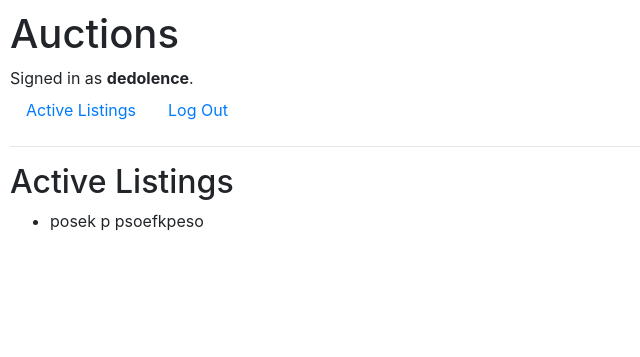
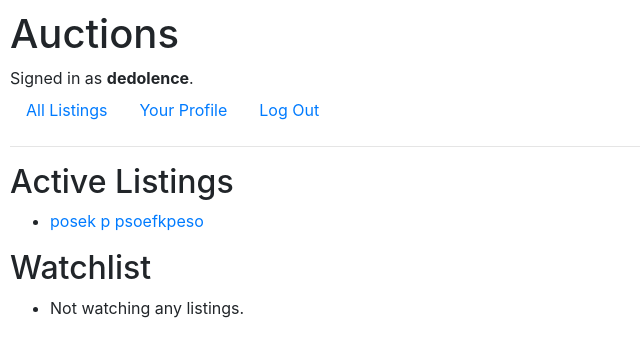
Before and after one commit to dedolence/cs50w, a Django app: page / in a window 1280 px wide. Shown: the top 357 px of the page, without its empty margins (0-640 px from the left). Run offline with Django 3.2, Linux system fonts and the light colour scheme; a user stored in the database is signed in; data comes from the database, SQL or seed files in the repository; both versions use the stored data as it was after the commit; data that the repository does not hold is empty; some libraries are stand-ins or nearby versions.

Commit message:
switch computers

```diff
--- a/commerce/auctions/admin.py
+++ b/commerce/auctions/admin.py
@@ -1,5 +1,5 @@
 from django.contrib import admin
-from .models import User, Listing, Bid, Comment, Category
+from .models import User, Listing, Bid, Comment, Category, Watchlist
 
 # Register your models here.
 admin.site.register(User)
@@ -7,3 +7,4 @@ admin.site.register(Listing)
 admin.site.register(Bid)
 admin.site.register(Comment)
 admin.site.register(Category)
+admin.site.register(Watchlist)
--- a/commerce/auctions/models.py
+++ b/commerce/auctions/models.py
@@ -13,7 +13,7 @@ class Listing(models.Model):
     starting_bid = models.IntegerField(null=True, blank=False)
     user = models.ForeignKey(User, on_delete=PROTECT, related_name='listings', null=True)
     winner = models.ForeignKey(User, on_delete=PROTECT, related_name='won_listings', null=True, blank=True)
-    category = models.ForeignKey('Category', on_delete=CASCADE, related_name='category_listings', null=True, blank=True)
+    category = models.ForeignKey('Category', on_delete=CASCADE, related_name='category_listings', null=True, blank=False)
     timestamp = models.DateTimeField(auto_now_add=True, null=True)
     Comment = models.ManyToManyField('Comment', null=True, blank=True)
 
@@ -36,3 +36,10 @@ class Category(models.Model):
 
     def __str__(self):
         return f"Category: {self.content}"
+
+class Watchlist(models.Model):
+    user = models.ForeignKey(User, on_delete=CASCADE, related_name='watchlist')
+    listing = models.ForeignKey(Listing, on_delete=CASCADE, related_name='being_watched_by')
+
+    def __str__(self):
+        return f"Watching: {self.listing}"
--- a/commerce/auctions/templates/auctions/index.html
+++ b/commerce/auctions/templates/auctions/index.html
@@ -6,8 +6,8 @@
     {% if user.is_authenticated %}
 
         <ul>
-        {% for listing in listings %}
-            <li>{{ listing.title }}</li>
+        {% for listing in active_listings %}
+            <li><a href="listings/{{ listing.id }}">{{ listing.title }}</a></li>
         {% endfor %}
         </ul>
 
@@ -16,4 +16,18 @@
         <p>Or <a href="{% url 'register' %}">register</a> for a free account.
     {% endif %}
 
+    <h2>Watchlist</h2>
+
+        {% if user.is_authenticated %}
+
+            <ul>
+                {% for watching in watchlist %}
+                    <li><a href="listings/{{ watching.id }}">{{ watching.title }}</a>: {{ watching.description }}</li>
+                {% empty %}
+                    <li>Not watching any listings.
+                {% endfor %}
+            </ul>
+
+        {% endif %}
+
 {% endblock %}
--- a/commerce/auctions/templates/auctions/layout.html
+++ b/commerce/auctions/templates/auctions/layout.html
@@ -18,9 +18,12 @@
         </div>
         <ul class="nav">
             <li class="nav-item">
-                <a class="nav-link" href="{% url 'index' %}">Active Listings</a>
+                <a class="nav-link" href="{% url 'all_listings' %}">All Listings</a>
             </li>
             {% if user.is_authenticated %}
+                <li class="nav-item">
+                    <a class="nav-link" href="{% url 'index' %}">Your Profile</a>
+                </li>
                 <li class="nav-item">
                     <a class="nav-link" href="{% url 'logout' %}">Log Out</a>
                 </li>
--- a/commerce/auctions/urls.py
+++ b/commerce/auctions/urls.py
@@ -3,8 +3,12 @@ from django.urls import path
 from . import views
 
 urlpatterns = [
-    path("", views.index, name="index"),
+    path("", views.index, name="index"),        # the user's page
     path("login", views.login_view, name="login"),
     path("logout", views.logout_view, name="logout"),
-    path("register", views.register, name="register")
+    path("register", views.register, name="register"),
+    path("listings/", views.listings, name="all_listings"),     # django automatically appends a / if it's left out, which is convenient. so /listings works as well as /listings/
+    path("listings/<int:listing_id>", views.listing_page, name="listing"),
+    path("categories/", views.categories, name="categories"),
+    path("categories/<category>", views.category, name="category")
 ]
--- a/commerce/auctions/views.py
+++ b/commerce/auctions/views.py
@@ -4,13 +4,14 @@ from django.http import HttpResponse, HttpResponseRedirect
 from django.shortcuts import render
 from django.urls import reverse
 
-from .models import User, Listing, Bid, Comment, Category
-
+from .models import User, Listing, Bid, Comment, Category, Watchlist
 
 def index(request):
-    listings = Listing.objects.filter(user_id=request.user.id)
+    active_listings = Listing.objects.filter(user_id=request.user.id)
+
     return render(request, "auctions/index.html", {
-        'listings': listings
+        'active_listings': active_listings,
+        'watchlist': getWatchlist(request.user.id)
     })
 
 
@@ -64,3 +65,41 @@ def register(request):
         return HttpResponseRedirect(reverse("index"))
     else:
         return render(request, "auctions/register.html")
+
+
+def listings(request):
+    return render(request, "auctions/listings.html", {
+        "listings": Listing.objects.all()
+    })
+
+def listing_page(request, listing_id):
+    return render(request, "auctions/listing.html", {
+        'listing': Listing.objects.get(pk=listing_id)
+    })
+
+def categories(request):
+    return render(request, "auctions/categories.html", {
+        'categories': Category.objects.all()
+    })
+
+def category(request, category):
+    category_listings = Category.objects.filter(content__iexact=category)       # content is the column, __iexact is a case-insensitive LIKE query
+    return render(request, "auctions/category.html", {
+        "category_listings": category_listings
+    })
+
+
+def getWatchlist(user_id):
+    """
+        Gets a user's watchlist based on their ID.
+        For a plain descriptive string of the listing being watched, one could simply
+        get a queryset from the join table itself, which Django nicely cross-references
+        to fill in the details. But this doesn't return an object with accessible
+        properties like listing.title, or listing.description; hence, separate DB queries.
+    """
+    watch_joinset = Watchlist.objects.filter(user_id=user_id)
+    watchlist = []
+    for watch_item in watch_joinset:
+        watchlist.append(Listing.objects.get(pk=watch_item.listing_id))
+
+    return watchlist
--- a/commerce/notes.txt
+++ b/commerce/notes.txt
@@ -55,3 +55,9 @@ So once again:
     get huge quickly. I guess that goes for many tables, so I wonder how archival works.
 
     I guess all these html layouts just implicitly get access to user...
+
+    TODO: active listings should be accessed via category; URI looks like /category/listing_id
+        /listings           - show all listings
+        /listings/3         - show specific listing with id=3
+        /categories         - show all categories
+        /categories/books   - show all listings in the book category
```
Also changed, not shown: commerce/auctions/templates/auctions/categories.html (added, +10 -0 lines), commerce/auctions/templates/auctions/category.html (added, +11 -0 lines), commerce/auctions/templates/auctions/listing.html (added, +7 -0 lines), commerce/auctions/templates/auctions/listing_block.html (added, +21 -0 lines), commerce/auctions/templates/auctions/listings.html (added, +11 -0 lines), commerce/auctions/migrations/0010_watchlist.py (added), commerce/db.sqlite3.
